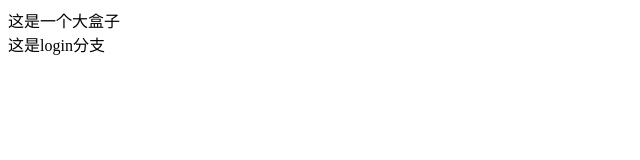
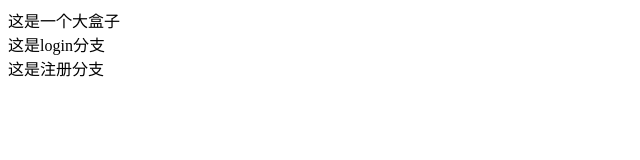
Before and after one commit to my11035633/ranran, a plain HTML site: page index.html in a window 1280 px wide. Shown: the whole page, without its empty margins (0-640 px from the left). Drawn offline with Linux system fonts and the light colour scheme.

Commit message:
这是注册

```diff
--- a/index.html
+++ b/index.html
@@ -14,6 +14,9 @@
     <div class="login">
         这是login分支
     </div>
+    <div class="regist">
+        这是注册分支
+    </div>
 </body>
 
 </html>
```
